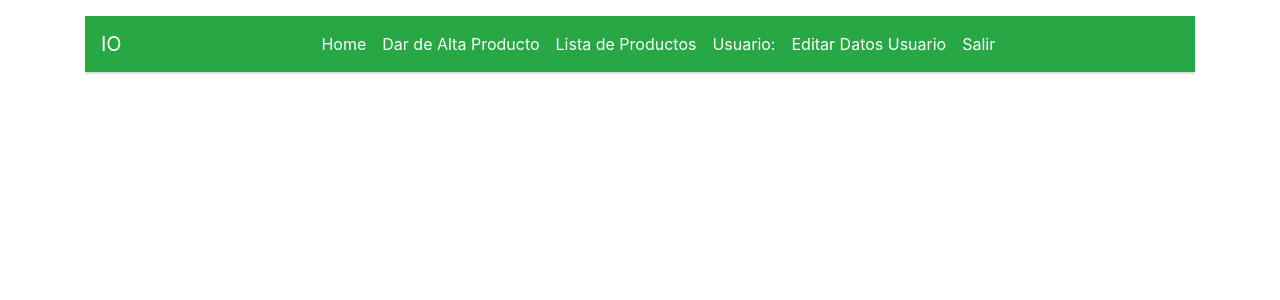
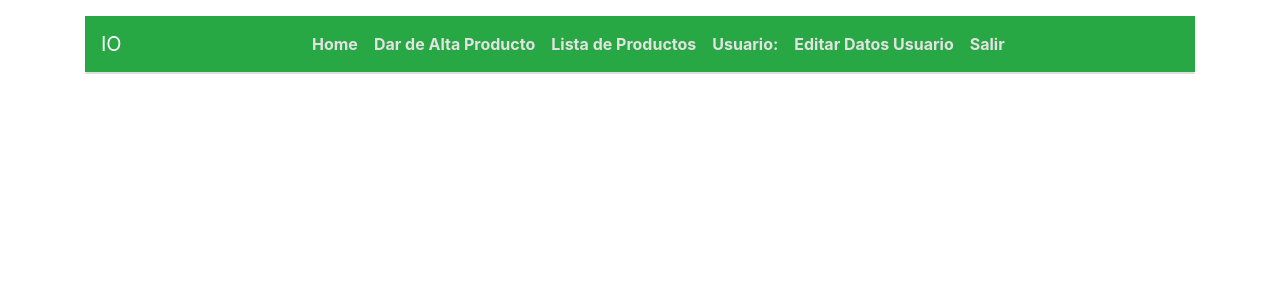
Before and after one commit to gabrielhruza/io, a Django app: page /msapp/ in a window 1280 px wide. Shown: the top 300 px of the page. Run offline with Django 3.2, Linux system fonts and the light colour scheme; some libraries are stand-ins or nearby versions.

Commit message:
last commit

```diff
--- a/msapp/models.py
+++ b/msapp/models.py
@@ -49,6 +49,7 @@ class Modelo1(models.Model):
 
 		resultado = round(sqrt((2*self.k*self.d)/self.h))
 
+		##si q° > D => q° := D por definicion
 		if (resultado > self.d):
 			return self.d
 
@@ -57,7 +58,7 @@ class Modelo1(models.Model):
 
 	def longitud_ciclo(self):
 		lc = self.loc / (self.d/self.tiempo)
-
+		print(lc)
 		if(lc < 1):
 			lc = lc * 365 #paso a dias
 
--- a/msapp/templates/base.html
+++ b/msapp/templates/base.html
@@ -20,24 +20,24 @@
         </button>
         <div class="collapse navbar-collapse justify-content-center" id="navbarNav">
           <ul class="navbar-nav">
-            <li class="nav-item active">
+            <li class="nav-item">
               <a class="nav-link" href="{% url 'index' %}">Home <span class="sr-only"></span></a>
             </li>
-            <li class="nav-item active">
+            <li class="nav-item">
               <a class="nav-link" href="{% url 'modelo1_nuevo' %}">Dar de Alta Producto</a>
             </li>
-            <li class="nav-item active">
+            <li class="nav-item">
               <a class="nav-link" href="{% url 'modelo1_index' %}">Lista de Productos</a>
             </li>
-            <li class="nav-item active">
+            <li class="nav-item">
               <a class="nav-link disabled" href="#">Usuario: {{ request.user.username }}</a>
             </li>
 
-            <li class="nav-item active">
+            <li class="nav-item">
               <a class="nav-link" href="{% url 'edit' %}">Editar Datos Usuario</a>
             </li>
 
-            <li class="nav-item active">
+            <li class="nav-item">
               <a class="nav-link" href="{% url 'logout' %}">Salir</a>
             </li>
 
@@ -58,6 +58,16 @@
 
 	</div>
 
+<style type="text/css">
+  .nav-link{
+    color: #e2e2e2 !important;
+    font-weight: bold !important;
+  }
+  .nav-link:hover{
+    color: white !important;
+    font-weight: bold !important;
+  }
+</style>
 
     <!--JavaScript at end of body for optimized loading-->
     <script type="text/javascript" src="{% static 'auth2/js/jquery-3.2.1.min.js' %}"></script>
```
Also changed, not shown: db.sqlite3.
